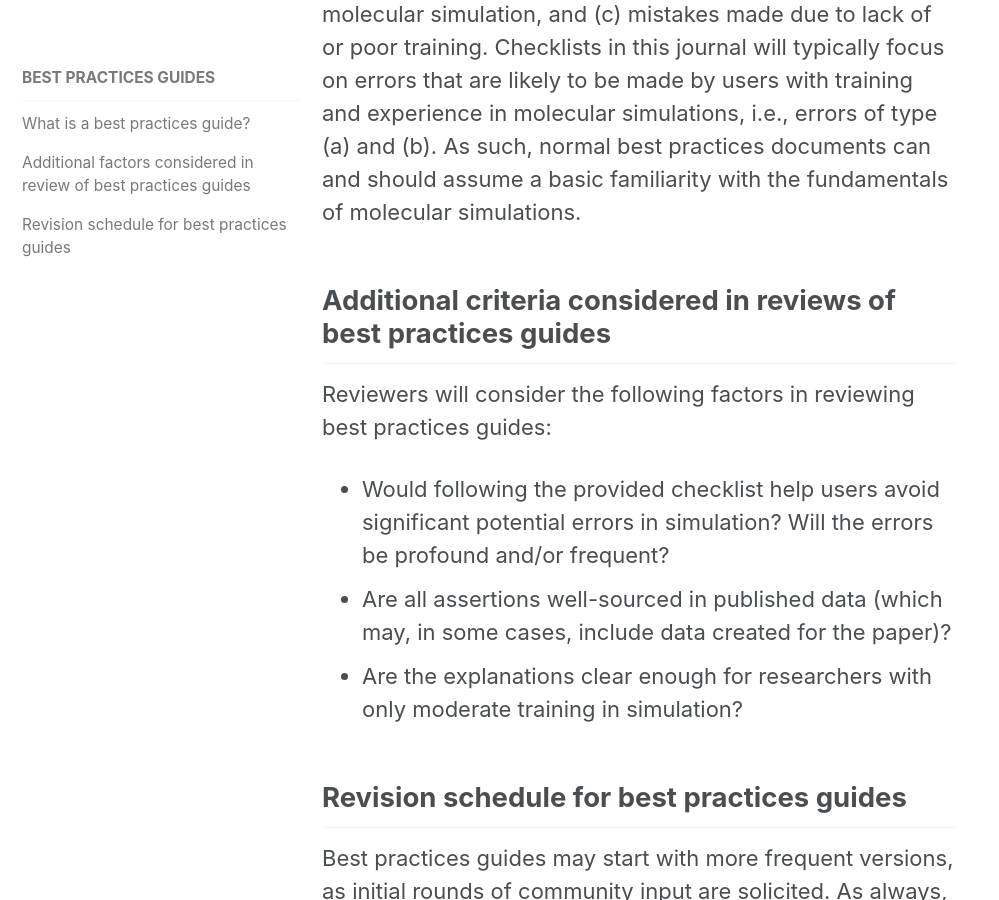
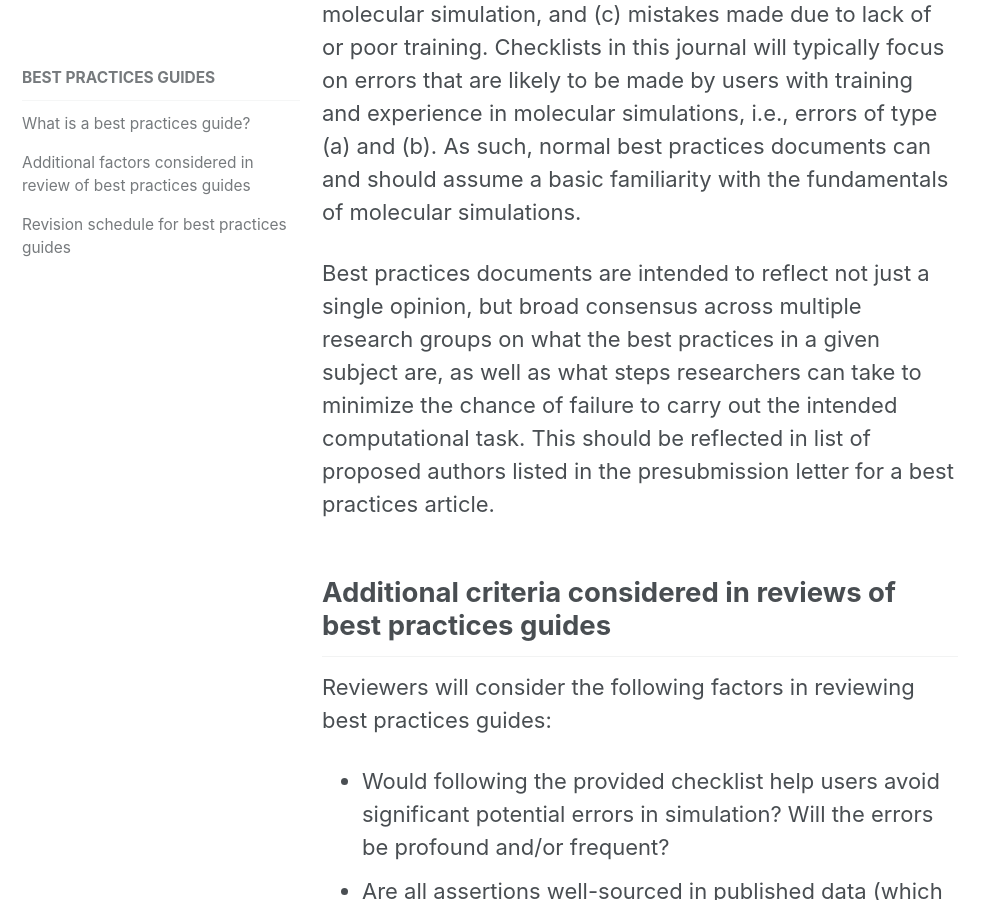
Before and after one commit to livecomsjournal/livecomsjournal.github.io, a Jekyll site: the page built from _author_instructions/02_best_practices.md, in a window 1280 px wide and 900 px high, scrolled down 1542 px. Shown: the whole window, without its empty margins (0-999 px from the left). Built offline with Jekyll 4.4.1, drawn with Linux system fonts in a browser that asks for light colours.

Commit message:
best practices should reflect multiple viewpoints.

```diff
--- a/_author_instructions/02_best_practices.md
+++ b/_author_instructions/02_best_practices.md
@@ -37,6 +37,8 @@ training in the fundamentals of molecular simulation, and (c) mistakes made due
 Checklists in this journal will typically focus on errors that are likely to be made by users with training and experience in molecular simulations, i.e., errors of type (a) and (b).
 As such, normal best practices documents can and should assume a basic familiarity with the fundamentals of molecular simulations.
 
+Best practices documents are intended to reflect not just a single opinion, but broad consensus across multiple research groups on what the best practices in a given subject are, as well as what steps researchers can take to minimize the chance of failure to carry out the intended computational task.  This should be reflected in list of proposed authors listed in the presubmission letter for a best practices article.
+
 ## Additional criteria considered in reviews of best practices guides
 Reviewers will consider the following factors in reviewing best practices guides:
 * Would following the provided checklist help users avoid significant potential errors in simulation? Will the errors be profound and/or frequent?
```
